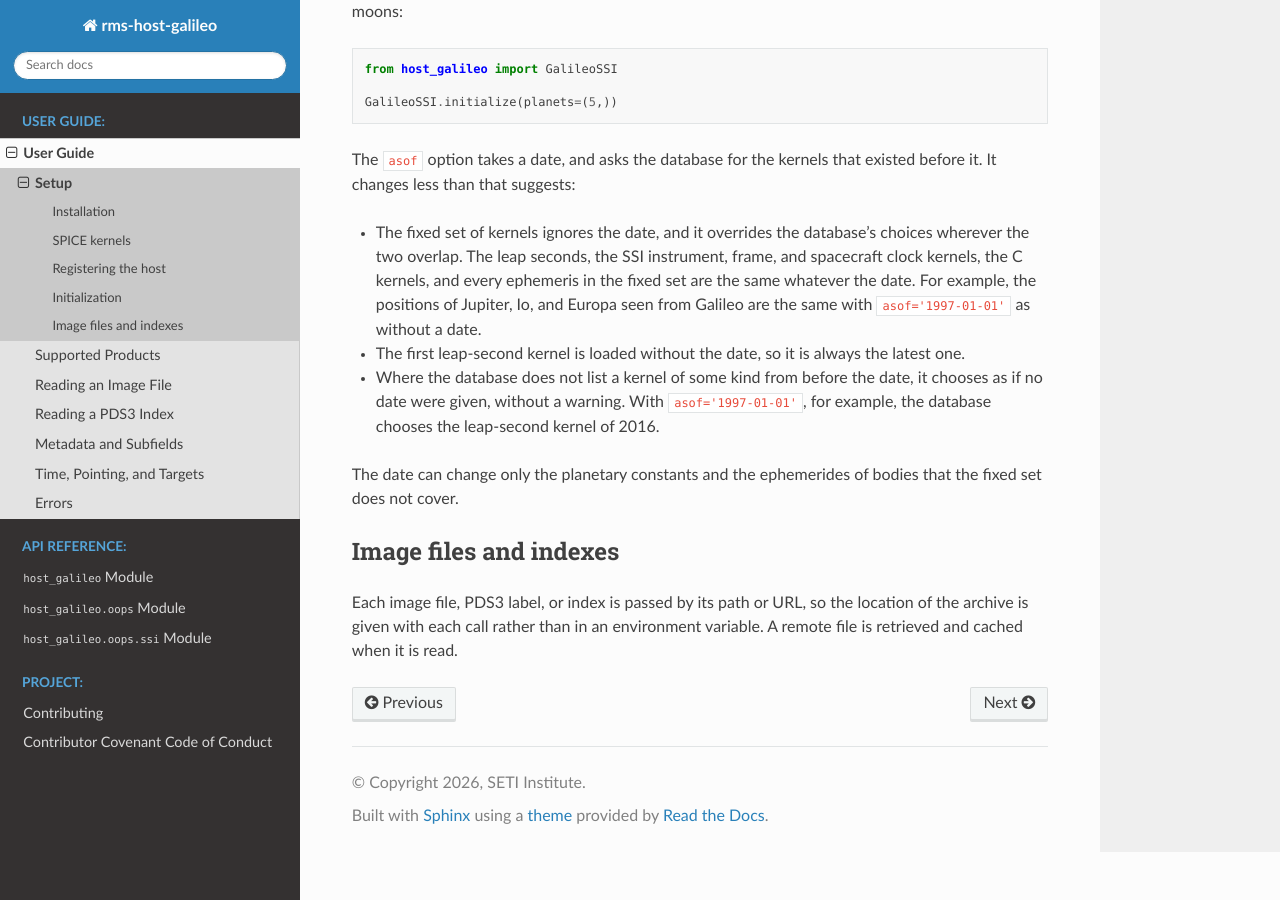
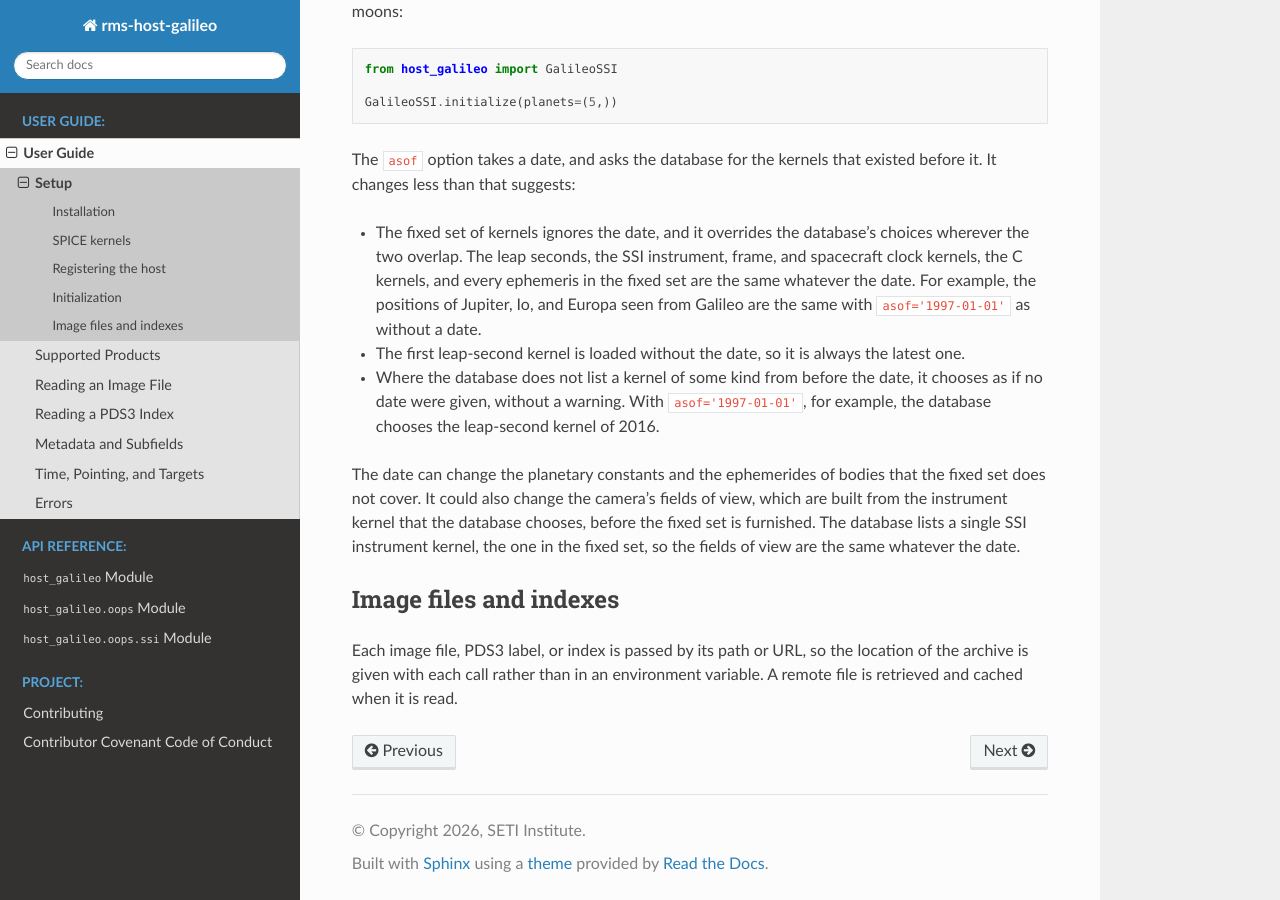
Before and after one commit to SETI/rms-host-galileo, a Sphinx documentation site: the page built from docs/user_guide/user_guide_setup.rst, in a window 1280 px wide and 900 px high, scrolled down 1593 px. Built offline with Sphinx 7.4.7 and the Read the Docs theme 3.1.0, drawn with Linux system fonts in a browser that asks for light colours.

Commit message:
Note that asof could reach the fields of view
GalileoSSI.initialize builds the fields of view from the instrument
kernel that the database chooses under the date, before the fixed set
is furnished, so the setup chapter's claim that the date can change
only the planetary constants and the ephemerides was too strong in
principle. SPICE.db lists one SSI instrument kernel, gll36001.ti, which
the database chooses for every date (1990-01-01, 1997-01-01,
2003-01-01, and none) and which the fixed set also holds, so today the
fields of view are the same whatever the date. The setup chapter, the
initialize docstring, and CLAUDE.md now say this.

Co-Authored-By: Claude Opus 5.5 <noreply@anthropic.com>
Claude-Session: https://claude.ai/code/session_01RG3ZiBNx376YVT9xgP1ET9

```diff
--- a/docs/user_guide/user_guide_setup.rst
+++ b/docs/user_guide/user_guide_setup.rst
@@ -96,8 +96,11 @@ before it. It changes less than that suggests:
   chooses as if no date were given, without a warning. With ``asof='1997-01-01'``, for
   example, the database chooses the leap-second kernel of 2016.
 
-The date can change only the planetary constants and the ephemerides of bodies that
-the fixed set does not cover.
+The date can change the planetary constants and the ephemerides of bodies that the
+fixed set does not cover. It could also change the camera's fields of view, which are
+built from the instrument kernel that the database chooses, before the fixed set is
+furnished. The database lists a single SSI instrument kernel, the one in the fixed
+set, so the fields of view are the same whatever the date.
 
 Image files and indexes
 =======================
```
Also changed, not shown: CLAUDE.md (+4 -2 lines), 1 other file.
